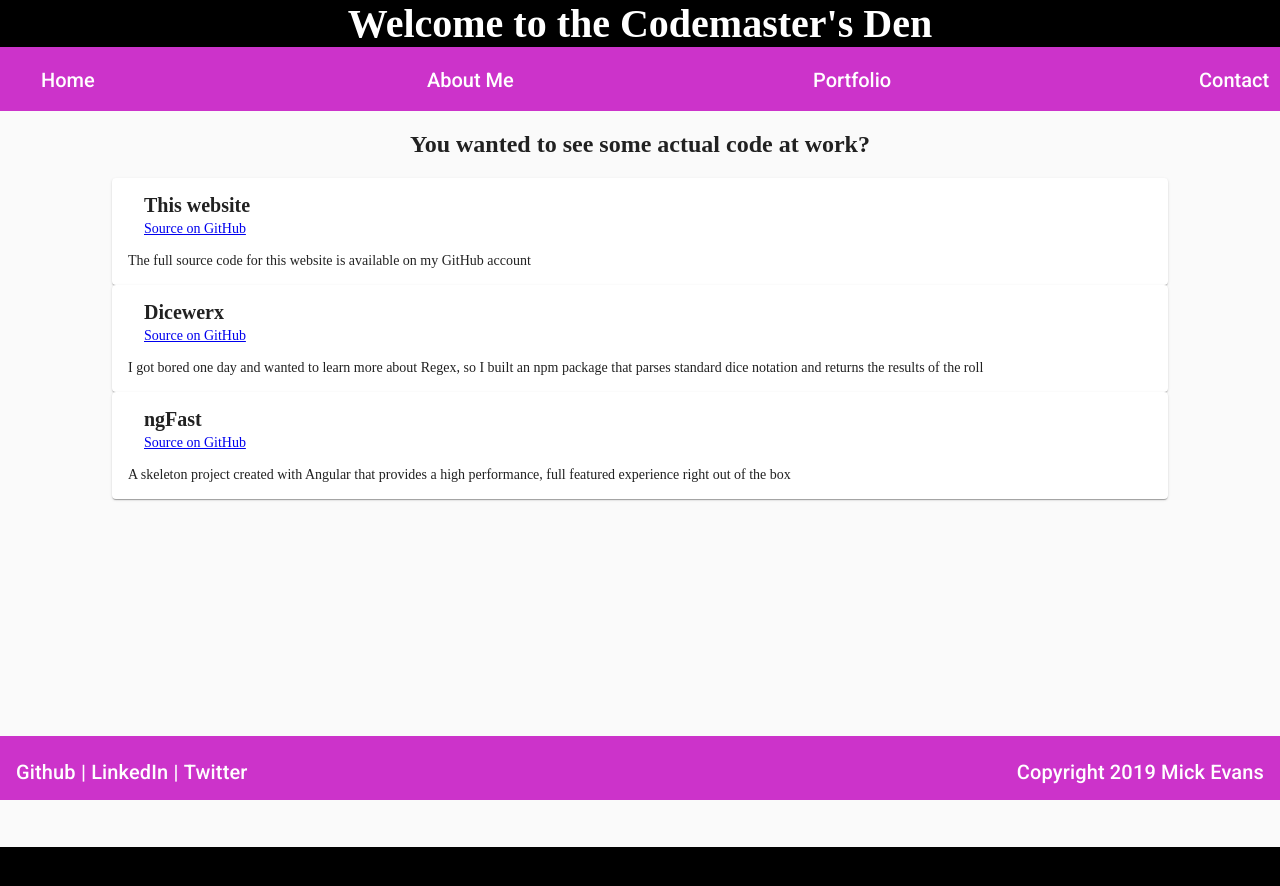
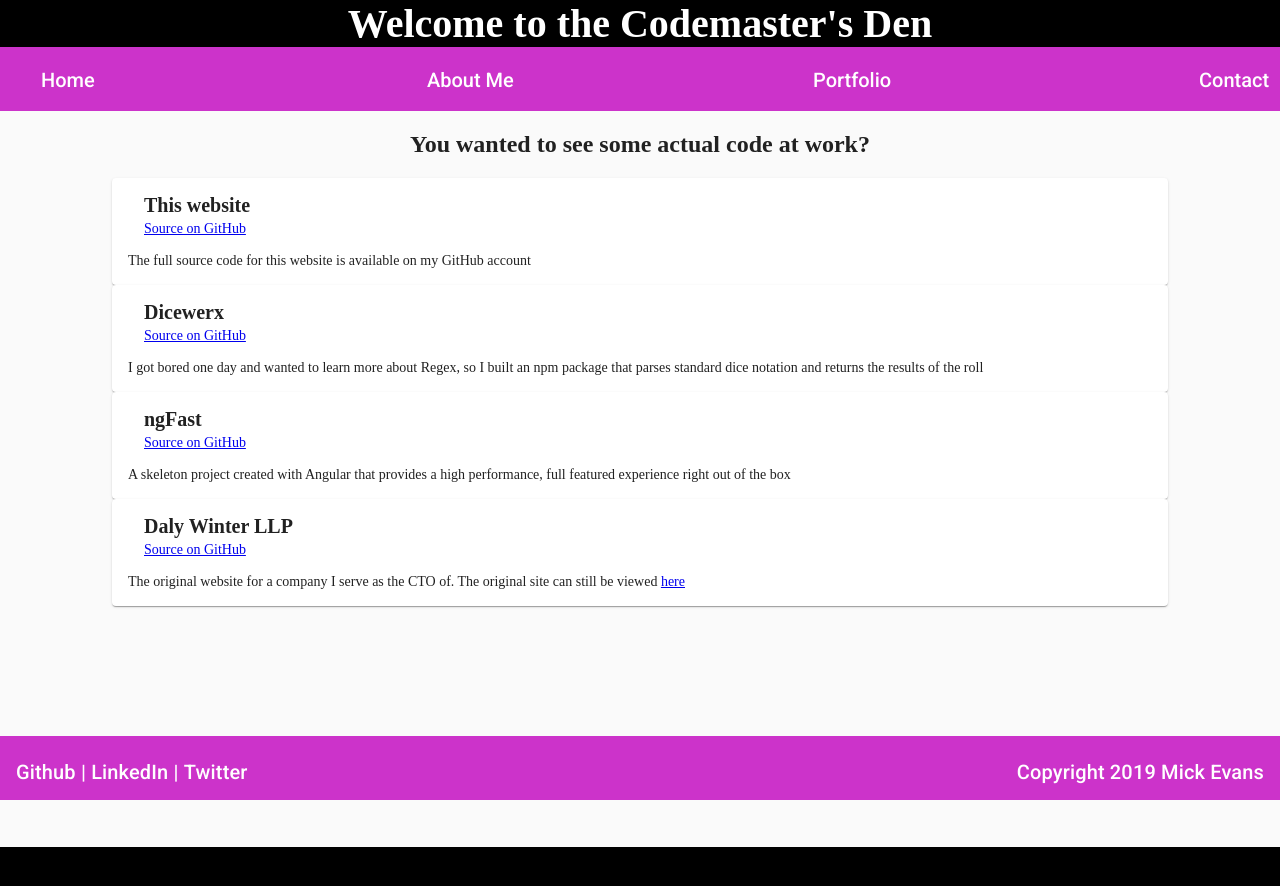
Before and after one commit to codemastermick/devPortfolio, an Angular app: page /portfolio in a window 1280 px wide. Shown: the top 886 px of the page. Built offline with nearby package versions, Linux system fonts and the light colour scheme.

Commit message:
feat(portfolio): add Daly Winter to portfolio

```diff
--- a/src/app/pages/portfolio/portfolio.component.html
+++ b/src/app/pages/portfolio/portfolio.component.html
@@ -45,3 +45,17 @@
     box
   </mat-card-content>
 </mat-card>
+
+<mat-card>
+    <mat-card-header>
+      <mat-card-title>
+        <b>Daly Winter LLP</b>
+      </mat-card-title>
+      <mat-card-subtitle>
+        <a href="https://github.com/codemastermick/dalywinter-v2">Source on GitHub</a>
+      </mat-card-subtitle>
+    </mat-card-header>
+    <mat-card-content>
+      The original website for a company I serve as the CTO of. The original site can still be viewed <a href="https://dalywinterllp.web.app">here</a>
+    </mat-card-content>
+  </mat-card>
```
